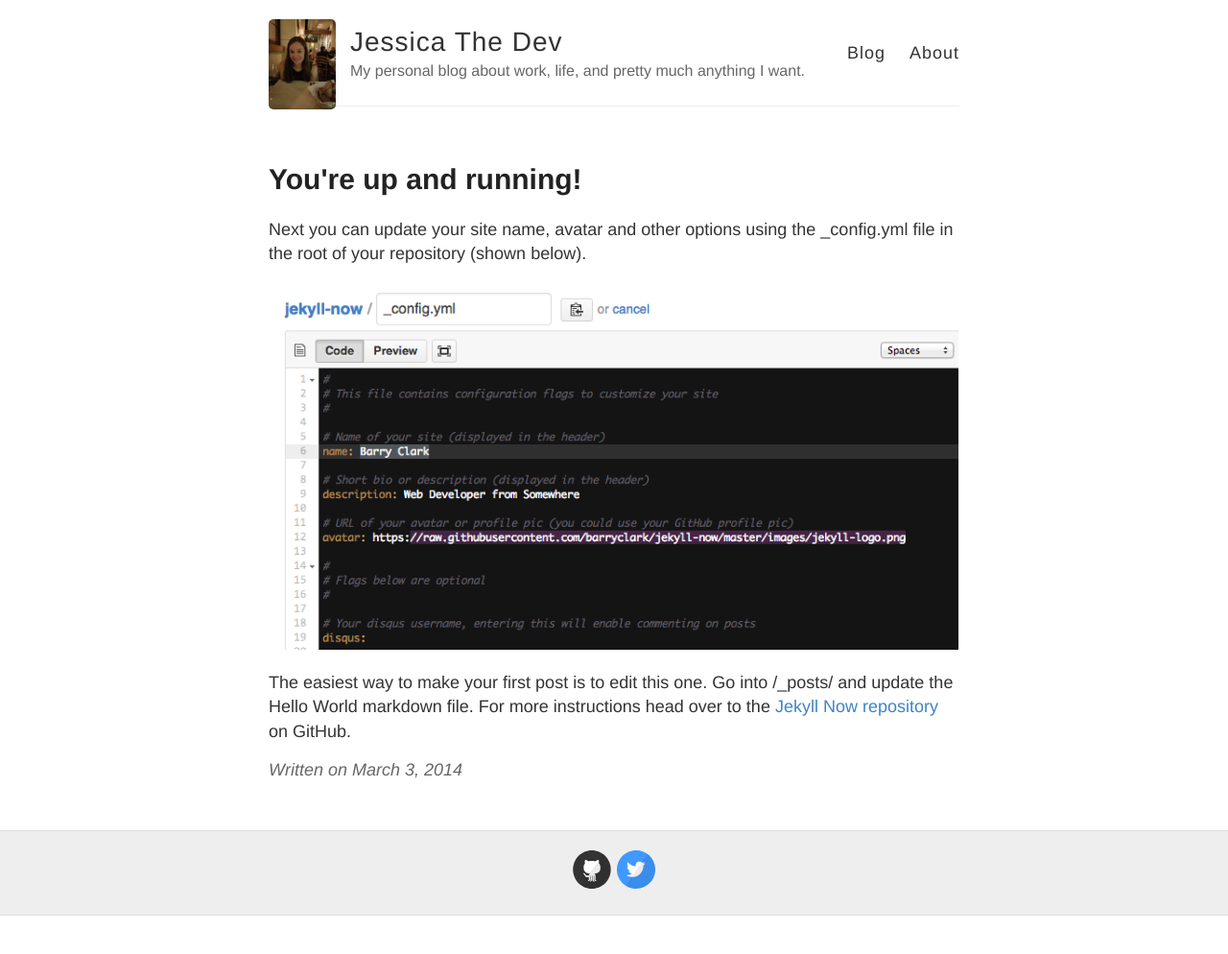
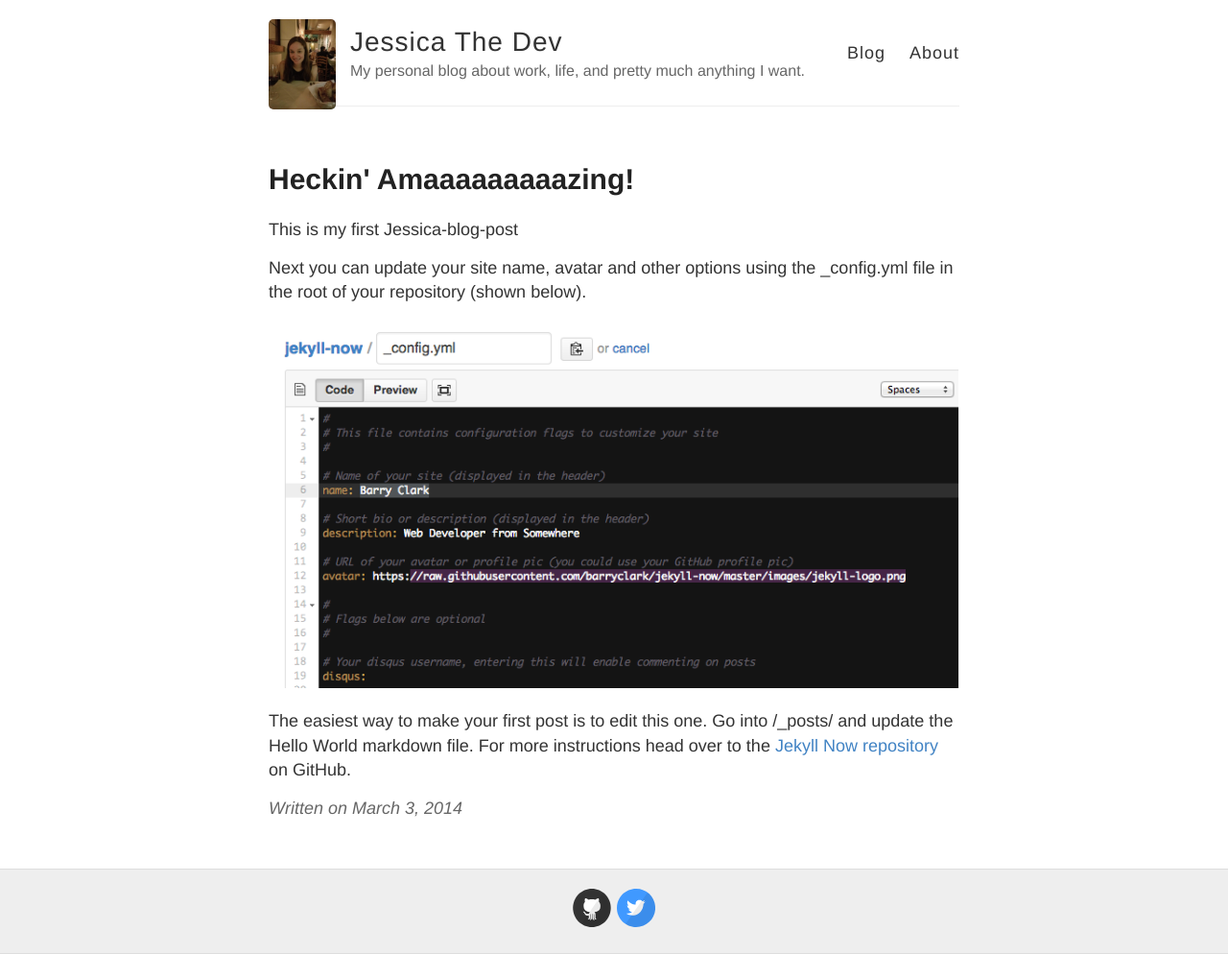
Before and after one commit to YashMaster/JessicaThe.Dev, a Jekyll site: the page built from _posts/2014-3-3-Hello-World.md, in a window 1280 px wide. Shown: the whole page at 96% size. Built offline with Jekyll 4.4.1, drawn with Linux system fonts in a browser that asks for light colours; before the commit the page ends 954 px from its top, so only the background shows below that.

Commit message:
Update 2014-3-3-Hello-World.md

```diff
--- a/_posts/2014-3-3-Hello-World.md
+++ b/_posts/2014-3-3-Hello-World.md
@@ -1,7 +1,8 @@
 ---
 layout: post
-title: You're up and running!
+title: Heckin' Amaaaaaaaaazing!
 ---
+This is my first Jessica-blog-post
 
 Next you can update your site name, avatar and other options using the _config.yml file in the root of your repository (shown below).
 
```
